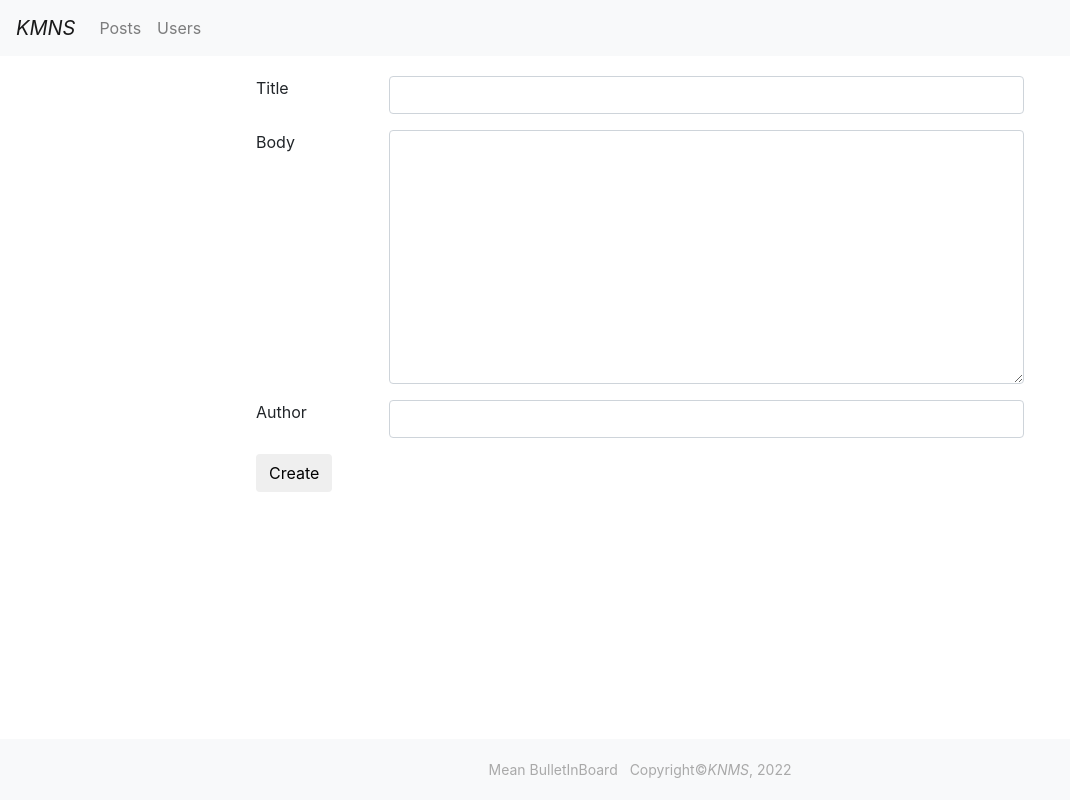
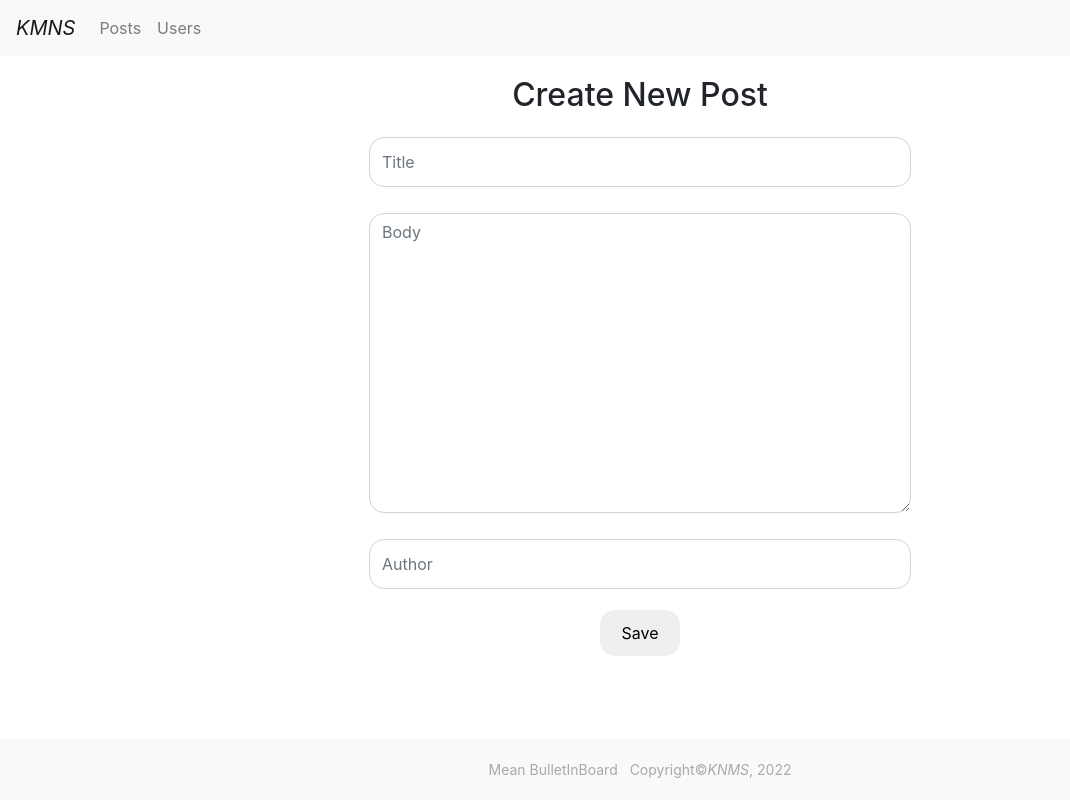
Before and after one commit to naylin2/MEAN-bulletinboard, an Angular app in the folder ui/: page /posts/new in a window 1280 px wide. Shown: the whole page, without its empty margins (0-1070 px from the left). Built offline with nearby package versions, Linux system fonts and the light colour scheme.

Commit message:
[update] Forms UI

```diff
--- a/ui/data/db.json
+++ b/ui/data/db.json
@@ -18,19 +18,25 @@
       "author": "Nay Nay",
       "id": 3
     }
-    ],
+  ],
   "users": [
     {
       "name": "kyawt kyawt",
       "mail": "kyawtkyawt@gmail.com",
-      "dob": "21-5-2001",
+      "dob": "2022-07-01",
       "id": 1
     },
     {
       "name": "Hay Hay",
       "mail": "hayhay@gmail.com",
-      "dob": "21-6-2001",
+      "dob": "2022-07-02",
       "id": 2
+    },
+    {
+      "name": "Nay Lin Htoo",
+      "mail": "dasdf",
+      "dob": "2022-07-16",
+      "id": 3
     }
   ]
 }
--- a/ui/src/app/post/post-create/post-create.component.css
+++ b/ui/src/app/post/post-create/post-create.component.css
@@ -1,4 +1,39 @@
 .post-new {
   margin: 20px auto;
-  width: 60%;
+  width: 40%;
+  text-align: center;
 }
+
+h2 {
+  padding-bottom: 10px;
+}
+
+.form-control {
+  margin: 5px 0;
+  border-radius: 15px;
+}
+
+input.form-control {
+  height: 50px;
+}
+
+textarea.form-control {
+  height: 300px;
+}
+
+.form-control:focus {
+  border-color: inherit;
+  -webkit-box-shadow: none;
+  box-shadow: none;
+}
+
+.button {
+  border-radius: 15px;
+  padding: 10px 20px;
+  margin: 0 auto;
+  display: block;
+}
+
+.button:hover {
+  opacity: .8;
+}
--- a/ui/src/app/post/post-create/post-create.component.html
+++ b/ui/src/app/post/post-create/post-create.component.html
@@ -1,29 +1,15 @@
 <div class="post-new">
+  <h2>Create New Post</h2>
   <form [formGroup]="addForm" (ngSubmit)="createPost()">
     <div class="row form-group">
-      <div class="col-2">
-        <label for="title">Title</label>
-      </div>
-       <div class="col-10">
-        <input type="text" name="title" id="title" class="form-control" formControlName="title">
-      </div>
+      <input type="text" placeholder="Title" name="title" id="title" class="form-control" formControlName="title">
     </div>
     <div class="row form-group">
-      <div class="col-2">
-        <label for="body">Body</label>
-      </div>
-      <div class="col-10">
-        <textarea name="body" id="body" class="form-control" cols="30" rows="10" formControlName="body"></textarea>
-      </div>
+      <textarea name="body" placeholder="Body" id="body" class="form-control" cols="30" rows="10" formControlName="body"></textarea>
     </div>
     <div class="row form-group">
-      <div class="col-2">
-        <label for="author">Author</label>
-      </div>
-      <div class="col-10">
-        <input type="text" name="author" id="author" class="form-control" formControlName="author">
-      </div>
+      <input type="text" placeholder="Author" name="author" id="author" class="form-control" formControlName="author">
     </div>
-    <button class="btn" type="submit">Create</button>
+    <button class="btn button" type="submit">Save</button>
   </form>
 </div>
--- a/ui/src/app/post/post-edit/post-edit.component.css
+++ b/ui/src/app/post/post-edit/post-edit.component.css
@@ -1,4 +1,39 @@
 .post-edit {
   margin: 20px auto;
-  width: 60%;
+  width: 40%;
+  text-align: center;
 }
+
+h2 {
+  padding-bottom: 10px;
+}
+
+.form-control {
+  margin: 5px 0;
+  border-radius: 15px;
+}
+
+input.form-control {
+  height: 50px;
+}
+
+textarea.form-control {
+  height: 300px;
+}
+
+.form-control:focus {
+  border-color: inherit;
+  -webkit-box-shadow: none;
+  box-shadow: none;
+}
+
+.button {
+  border-radius: 15px;
+  padding: 10px 20px;
+  margin: 0 auto;
+  display: block;
+}
+
+.button:hover {
+  opacity: .8;
+}
--- a/ui/src/app/post/post-edit/post-edit.component.html
+++ b/ui/src/app/post/post-edit/post-edit.component.html
@@ -1,29 +1,15 @@
 <div class="post-edit">
+  <h2>Edit Post</h2>
   <form [formGroup]="editForm" (ngSubmit)="updatePost()">
     <div class="row form-group">
-      <div class="col-2">
-        <label for="title">Title</label>
-      </div>
-       <div class="col-10">
-        <input type="text" name="title" id="title" class="form-control" formControlName="title">
-      </div>
+      <input type="text" placeholder="Title" name="title" id="title" class="form-control" formControlName="title">
     </div>
     <div class="row form-group">
-      <div class="col-2">
-        <label for="body">Body</label>
-      </div>
-      <div class="col-10">
-        <textarea name="body" id="body" class="form-control" cols="30" rows="10" formControlName="body"></textarea>
-      </div>
+      <textarea name="body" placeholder="Body" id="body" class="form-control" cols="30" rows="10" formControlName="body"></textarea>
     </div>
     <div class="row form-group">
-      <div class="col-2">
-        <label for="author">Author</label>
-      </div>
-      <div class="col-10">
-        <input type="text" name="author" id="author" class="form-control" formControlName="author">
-      </div>
+      <input type="text" placeholder="Author" name="author" id="author" class="form-control" formControlName="author">
     </div>
-    <button class="btn" type="submit">Update</button>
+    <button class="btn button" type="submit">Update</button>
   </form>
 </div>
--- a/ui/src/app/user/user-create/user-create.component.css
+++ b/ui/src/app/user/user-create/user-create.component.css
@@ -1,4 +1,39 @@
 .user-create {
   margin: 20px auto;
-  width: 60%;
+  width: 40%;
+  text-align: center;
 }
+
+h2 {
+  padding-bottom: 10px;
+}
+
+.form-control {
+  margin: 5px 0;
+  border-radius: 15px;
+}
+
+input.form-control {
+  height: 50px;
+}
+
+textarea.form-control {
+  height: 300px;
+}
+
+.form-control:focus {
+  border-color: inherit;
+  -webkit-box-shadow: none;
+  box-shadow: none;
+}
+
+.button {
+  border-radius: 15px;
+  padding: 10px 20px;
+  margin: 0 auto;
+  display: block;
+}
+
+.button:hover {
+  opacity: .8;
+}
--- a/ui/src/app/user/user-create/user-create.component.html
+++ b/ui/src/app/user/user-create/user-create.component.html
@@ -1,29 +1,15 @@
 <div class="user-create">
+  <h2>Create New User</h2>
   <form [formGroup]="createForm" (ngSubmit)="createUser()">
     <div class="row form-group">
-      <div class="col-2">
-        <label for="name">Name</label>
-      </div>
-       <div class="col-10">
-        <input type="text" name="name" id="name" class="form-control" formControlName="name">
-      </div>
+      <input type="text" placeholder="Name" name="name" id="name" class="form-control" formControlName="name">
     </div>
     <div class="row form-group">
-      <div class="col-2">
-        <label for="mail">Mail</label>
-      </div>
-      <div class="col-10">
-        <input type="text" name="mail" id="mail" class="form-control" formControlName="mail">
-      </div>
+      <input type="text" placeholder="Mail" name="mail" id="mail" class="form-control" formControlName="mail">
     </div>
     <div class="row form-group">
-      <div class="col-2">
-        <label for="dob">Date Of Birth</label>
-      </div>
-      <div class="col-10">
-        <input type="text" name="dob" id="dob" class="form-control" formControlName="dob">
-      </div>
+      <input type="date" placeholder="Date of birth" name="dob" id="dob" class="form-control" formControlName="dob">
     </div>
-    <button type="submit" class="btn btn-secondary">Create</button>
+    <button type="submit" class="btn button">Save</button>
   </form>
 </div>
--- a/ui/src/app/user/user-edit/user-edit.component.css
+++ b/ui/src/app/user/user-edit/user-edit.component.css
@@ -0,0 +1,39 @@
+.user-edit {
+  margin: 20px auto;
+  width: 40%;
+  text-align: center;
+}
+
+h2 {
+  padding-bottom: 10px;
+}
+
+.form-control {
+  margin: 5px 0;
+  border-radius: 15px;
+}
+
+input.form-control {
+  height: 50px;
+}
+
+textarea.form-control {
+  height: 300px;
+}
+
+.form-control:focus {
+  border-color: inherit;
+  -webkit-box-shadow: none;
+  box-shadow: none;
+}
+
+.button {
+  border-radius: 15px;
+  padding: 10px 20px;
+  margin: 0 auto;
+  display: block;
+}
+
+.button:hover {
+  opacity: .8;
+}
--- a/ui/src/app/user/user-edit/user-edit.component.html
+++ b/ui/src/app/user/user-edit/user-edit.component.html
@@ -1,31 +1,15 @@
-<form [formGroup]="editForm" (ngSubmit)="updateUser()" class="container">
-  <div class="row form-group mt-2">
-    <div class="col-2">
-      <label for="name">Name</label>
+<div class="user-edit">
+  <h2>Edit User</h2>
+  <form [formGroup]="editForm" (ngSubmit)="updateUser()">
+    <div class="row form-group">
+      <input type="text" placeholder="Name" name="name" id="name" class="form-control" formControlName="name">
     </div>
-     <div class="col-10">
-      <input type="text" name="name" id="name" class="form-control" formControlName="name">
+    <div class="row form-group">
+      <input type="text" placeholder="Mail" name="mail" id="mail" class="form-control" formControlName="mail">
     </div>
-  </div>
-  <div class="row form-group mt-2">
-    <div class="col-2">
-      <label for="mail">Mail</label>
+    <div class="row form-group">
+      <input type="date" placeholder="Date of birth" name="dob" id="dob" class="form-control" formControlName="dob">
     </div>
-    <div class="col-10">
-      <input type="text" name="mail" id="mail" class="form-control" formControlName="mail">
-    </div>
-  </div>
-  <div class="row form-group mt-2">
-    <div class="col-2">
-      <label for="dob">Date Of Birth</label>
-    </div>
-    <div class="col-10">
-      <input type="text" name="dob" id="dob" class="form-control" formControlName="dob">
-    </div>
-  </div>
-  <div class="row form-group mt-2">
-    <div class="col-10 offset-2">
-      <button type="submit" class="btn btn-primary">update</button>
-    </div>
-  </div>
-</form>
+    <button type="submit" class="btn button">Update</button>
+  </form>
+</div>
```
